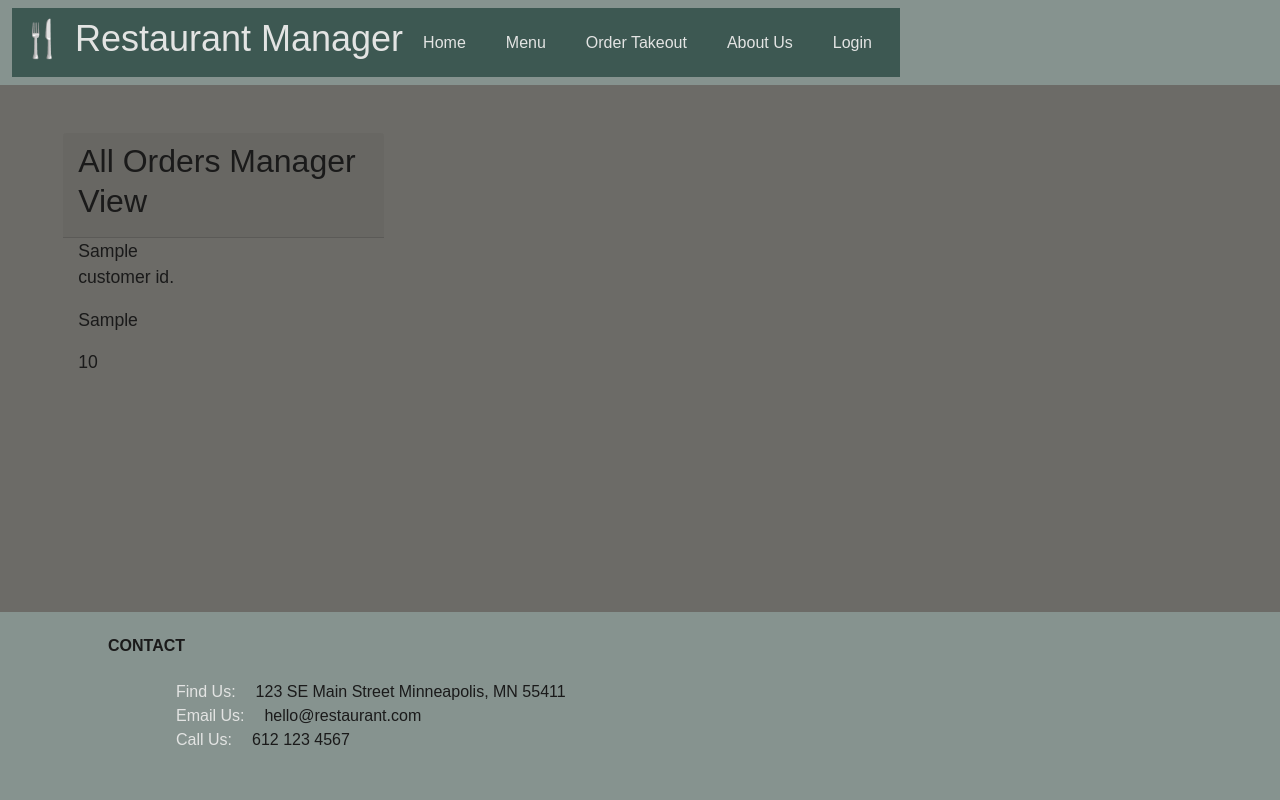
After one commit to Ms-Meredith-McD/Restaurant-Management, a Node project: template views/order.manager.handlebars in a window 1280 px wide. The commit adds this page. Run offline with Node 20 templates, Linux system fonts and the light colour scheme; the template is opened without the code that fills it: most values are stand-ins (such as "Sample title", 1, 10 or a date in 2020); some libraries are stand-ins or nearby versions.

Commit message:
skeleton for order manager

```diff
--- /dev/null
+++ b/views/order.manager.handlebars
@@ -0,0 +1,31 @@
+{{!-- This is where the manager would see all orders?
+What is this used for?
+I'll build it like reso so the mgr can delete them out/mark complete.
+Need to discuss --}}
+<div class="order-manager">
+    <div class="card-header col-md-10">
+        <h2>
+            All Orders Manager View
+        </h2>
+    </div>
+    {{#each order as |order|}}
+    <div class="dish col-md-5">
+        <p>
+            {{order.customer_id.name}}.
+            {{!-- ^^I want this to use the customer_id to pull customer.id How do we do that? --}}
+        </p>
+
+        <p>
+            {{order.menu_id.menu_item}}
+            {{!-- ^^same as above. I need to get into the menu object and pull the menu_item (name)
+            we will need to do this for multiple so maybe another each inside this each?
+            revisit monday. --}}
+        </p>
+
+        <p>
+            {{order.total}}
+            {{!-- This doesn't exist yet. But maybe it should?
+            Could generate upon customer submitting order. Add to model. --}}
+        </p>
+    {{/each}}
+</div>
```
Also changed, not shown: views/homepage.handlebars (+6 -23 lines).
